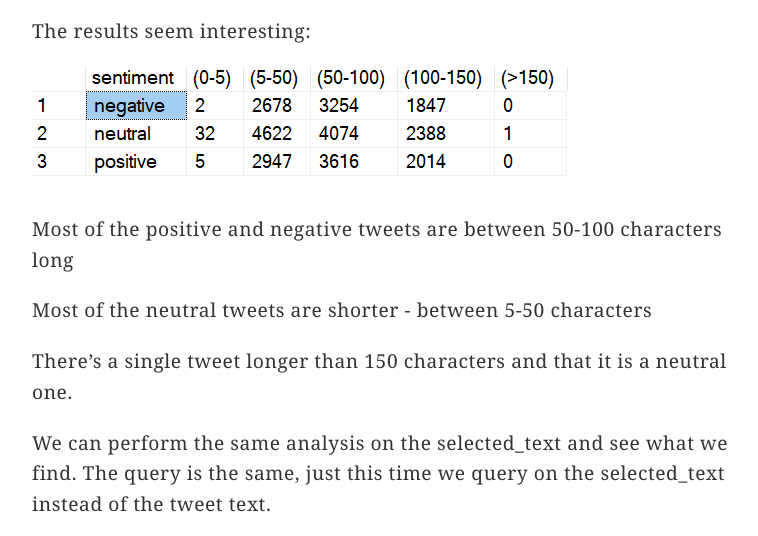
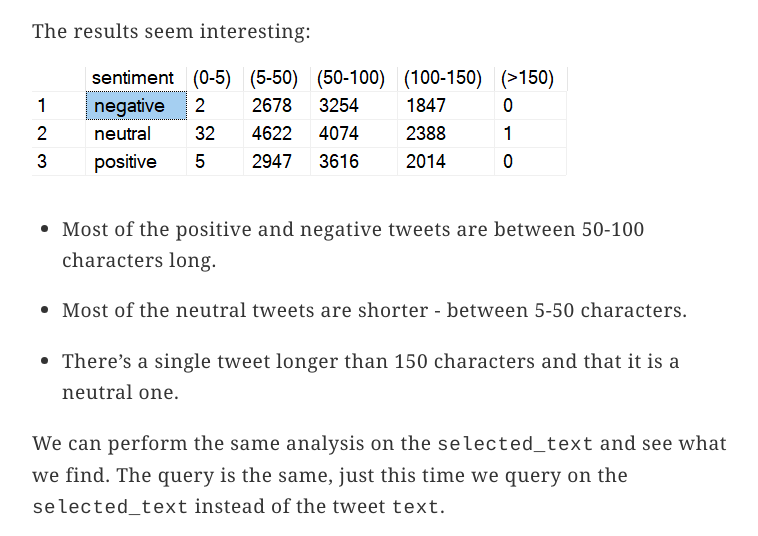
Before and after one commit to rigerta/rigerta.github.io, a Jekyll site: the page built from _posts/2020-04-19-eda-with-tsql.md, in a window 1280 px wide and 900 px high, scrolled down 8808 px, cut to the strip 45-581 px from the top of the window. Shown: the whole strip, without its empty margins (248-1006 px from the left). Built offline with Jekyll 4.4.1, drawn with Linux system fonts in a browser that asks for light colours.

Commit message:
tiny tiny tiny fixes on production

```diff
--- a/_posts/2020-04-19-eda-with-tsql.md
+++ b/_posts/2020-04-19-eda-with-tsql.md
@@ -161,15 +161,15 @@ The results seem interesting:
 
 ![Tweet Length Distribution Per Sentiment](https://raw.githubusercontent.com/rigerta/rigerta.github.io/dev/images/07.PNG "Tweet Length Distribution Per Sentiment!")
 
-  Most of the positive and negative tweets are between 50-100 characters long
+  * Most of the positive and negative tweets are between 50-100 characters long.
 
-  Most of the neutral tweets are shorter - between 5-50 characters
+  * Most of the neutral tweets are shorter - between 5-50 characters.
 
-  There's a single tweet longer than 150 characters and that it is a neutral one.
+  * There's a single tweet longer than 150 characters and that it is a neutral one.
 
 
-We can perform the same analysis on the selected_text and see what we find.
-The query is the same, just this time we query on the selected_text instead of the tweet text.
+We can perform the same analysis on the `selected_text` and see what we find.
+The query is the same, just this time we query on the `selected_text` instead of the tweet `text`.
 
 <script src="https://gist.github.com/rigerta/6337131100317386100b7b00015d38d1.js"></script>
 
```
